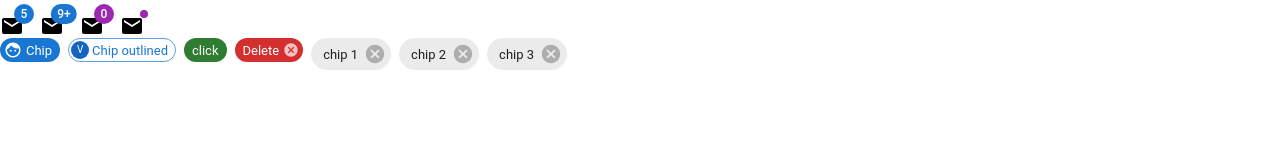
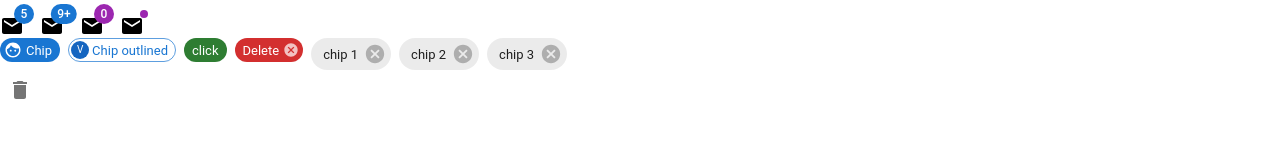
Before and after one commit to devhimanshuu/Full_stack_Journey, a React (Create React App) app in the folder Front-end/Material-UI/: page / in a window 1280 px wide. Shown: the part 142-302 px from the top of the page. Built offline with nearby package versions, Linux system fonts and the light colour scheme.

Commit message:
muiTooltip

```diff
--- a/Front-end/Material-UI/src/App.tsx
+++ b/Front-end/Material-UI/src/App.tsx
@@ -8,6 +8,7 @@ import { MuiDrawer } from "./components/muiDrawer";
 
 import { MuiNavbar } from "./components/muiNavbar";
 import { MuiSpeedDial } from "./components/muiSpeedDial";
+import { MuiTooltip } from "./components/muiTooltip";
 
 function App() {
   return (
@@ -29,9 +30,9 @@ function App() {
       <MuiDrawer />
       <MuiSpeedDial />
       <MuiBottomNavigation />
-
       <MuiBadge />
       <MuiChip />
+      <MuiTooltip />
     </div>
   );
 }
--- /dev/null
+++ b/Front-end/Material-UI/src/components/muiTooltip.tsx
@@ -0,0 +1,12 @@
+import React from "react";
+import { Tooltip, IconButton } from "@mui/material";
+import DeleteIcon from "@mui/icons-material/Delete";
+export const MuiTooltip = () => {
+  return (
+    <Tooltip title="Delete" placement="right" arrow>
+      <IconButton>
+        <DeleteIcon />
+      </IconButton>
+    </Tooltip>
+  );
+};
```
